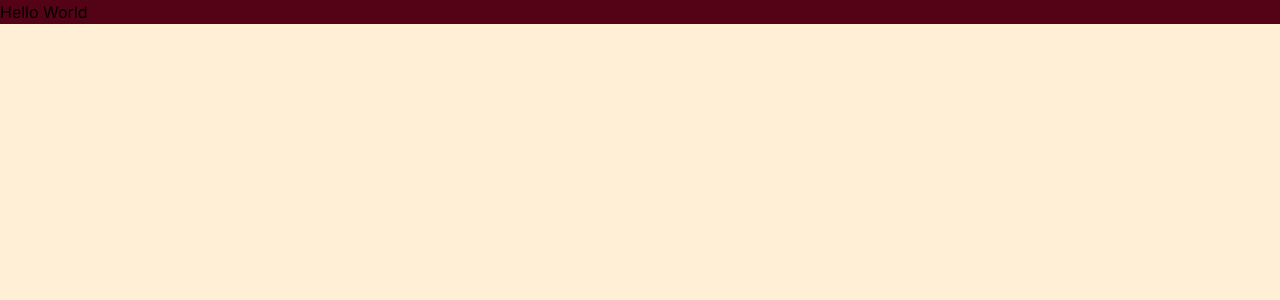
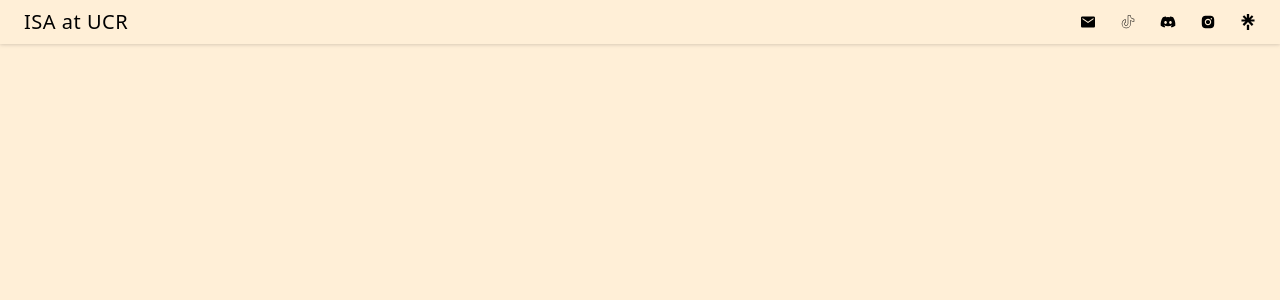
Before and after one commit to acm-ucr/iranian-student-association-website, a Next.js app: page / in a window 1280 px wide. Shown: the top 300 px of the page. Built offline with nearby package versions, Linux system fonts and the light colour scheme.

Commit message:
footer need bg image

```diff
--- a/package.json
+++ b/package.json
@@ -16,16 +16,17 @@
     "lucide-react": "^0.417.0",
     "next": "^14.2.10",
     "react": "^18.3.1",
-    "react-dom": "^18.3.1"
+    "react-dom": "^18.3.1",
+    "react-icons": "^5.3.0"
   },
   "devDependencies": {
     "@eslint/js": "^9.8.0",
+    "@tanstack/eslint-plugin-query": "^5.53.0",
     "@types/node": "^22.1.0",
     "@types/react": "^18.3.3",
     "@types/react-dom": "^18.3.0",
     "@typescript-eslint/eslint-plugin": "^8.0.0",
     "@typescript-eslint/parser": "^8.0.0",
-    "@tanstack/eslint-plugin-query": "^5.53.0",
     "autoprefixer": "^10.4.19",
     "eslint": "^9.8.0",
     "eslint-config-prettier": "^9.1.0",
--- a/src/app/layout.tsx
+++ b/src/app/layout.tsx
@@ -1,6 +1,7 @@
 import "./globals.css";
 import { Inter } from "next/font/google";
 import { ReactQueryClientProvider } from "@/utils/react-query";
+import Footer from "@/components/footer";
 
 const inter = Inter({ subsets: ["latin"] });
 
--- a/src/app/page.tsx
+++ b/src/app/page.tsx
@@ -1,5 +1,7 @@
+import Footer from '../components/footer'
+import React from 'react';
 const Home = () => {
-  return <div className="bg-isa-dark-red">Hello World</div>;
+  return <div><Footer /> </div>;
 };
 
 export default Home;
--- a/src/components/footer.tsx
+++ b/src/components/footer.tsx
@@ -0,0 +1,27 @@
+import React from "react";
+import { FOOTER } from "@/utils/footer";
+import Link from "next/link";
+const Footer  = () => {
+    return (
+        <div className="w-full font-sans text-center">
+
+            <div className="flex drop-shadow items-center justify-between px-6 py-2 bg-cream text-black">
+            <div className="text-xl font-sans tracking-wide"> ISA at UCR</div>
+            <div className="flex space-x-6">
+            {FOOTER.map((social, index) => (
+          <Link
+            className=""
+            key={index}
+            href={social.link}
+          >
+            {React.createElement(social.icon)}
+          </Link>
+        ))}
+      </div>
+      </div>
+      </div>
+
+    );
+
+};
+export default Footer;
--- /dev/null
+++ b/src/utils/footer.ts
@@ -0,0 +1,29 @@
+import { SiLinktree } from "react-icons/si";
+import { IoMdMail } from "react-icons/io";
+import { PiTiktokLogoThin } from "react-icons/pi";
+import { FaDiscord } from "react-icons/fa";
+import { AiFillInstagram } from "react-icons/ai";
+
+
+export const FOOTER = [
+  {
+    link: "mailto:ucr.hungry4biscuits@gmail.com",
+    icon: IoMdMail
+  },
+  {
+    link: "https://www.youtube.com/",
+    icon: PiTiktokLogoThin
+  },
+  {
+    link: "https://discord.gg/zPKDGXkqPu",
+    icon: FaDiscord
+  },
+  {
+    link: "https://www.instagram.com/hungry4biscuits_ucr/",
+    icon: AiFillInstagram
+  },
+  {
+    link: "https://highlanderlink.ucr.edu/organization/h4b",
+    icon: SiLinktree
+  },
+];
--- a/tailwind.config.ts
+++ b/tailwind.config.ts
@@ -4,6 +4,7 @@ module.exports = {
   theme: {
     extend: {
       colors: {
+        'cream': '#FFEFD7',
         isa: {
           "dark-red": "#540317",
           "light-red": "#7D454D",
```
Also changed, not shown: 1 other file (tests, documents, lock files or other folders).
